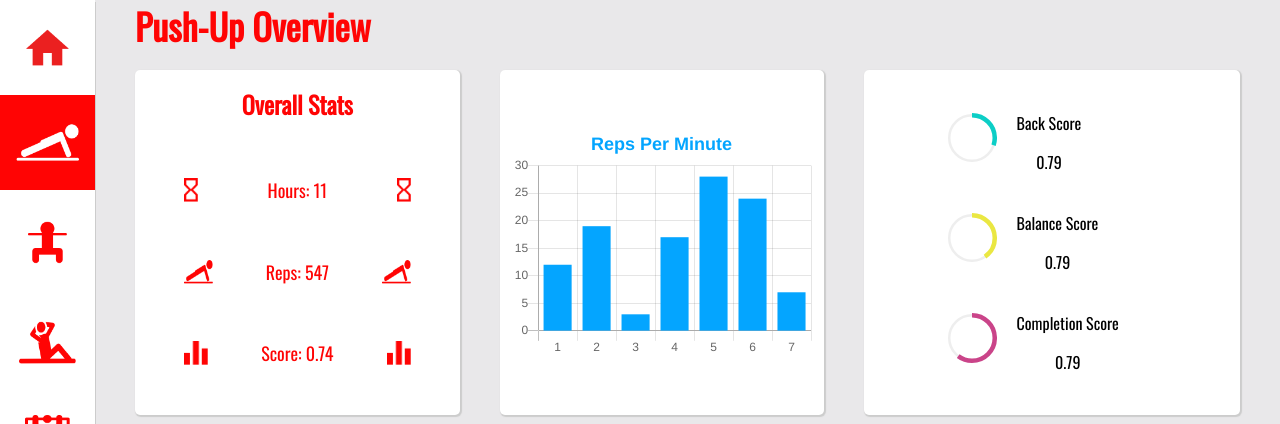
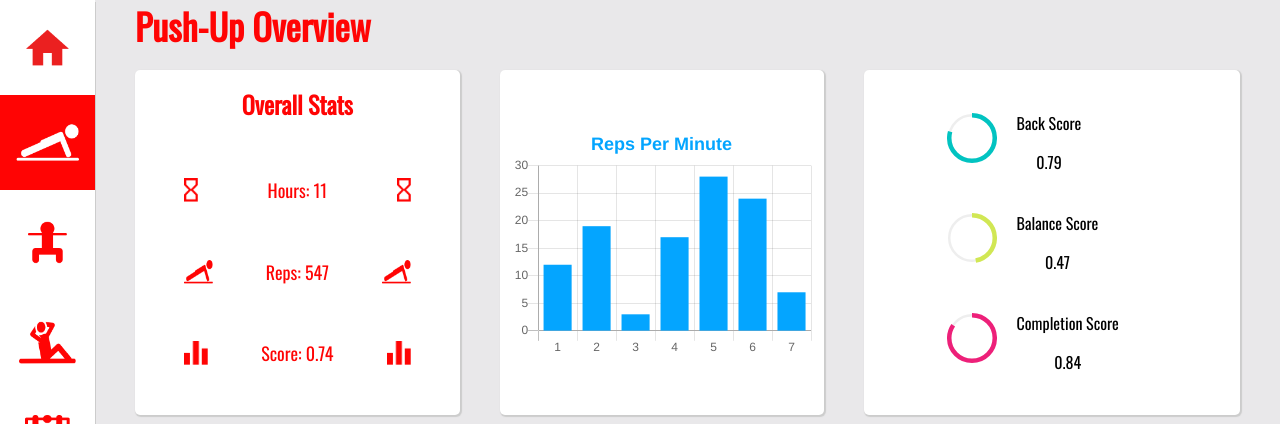
Before and after one commit to JeaneC/HackCewit, a plain HTML site: page website/index.html in a window 1280 px wide. Both pictures are taken after a click on the picture 47 px from the left and 47 px from the top of the page. Shown: the top 424 px of the page. Drawn offline with nearby package versions, Linux system fonts and the light colour scheme.

Commit message:
hotfixes

```diff
--- a/website/index.html
+++ b/website/index.html
@@ -81,14 +81,14 @@
           <div id="score2" class="score"></div>
           <div class="infoStack noFade">
             <div>Balance Score</div>
-            <div>0.79</div>
+            <div>0.47</div>
           </div>
         </div>
         <div class="box3">
           <div id="score3" class="score"></div>
           <div class="infoStack noFade">
             <div>Completion Score</div>
-            <div>0.79</div>
+            <div>0.84</div>
           </div>
         </div>
       </div>
--- a/website/js/index.js
+++ b/website/js/index.js
@@ -176,7 +176,7 @@ $('#data2').animateCss('fadeIn', function() {
 	renderBarChart([]);
 });
 $('#data3').animateCss('fadeIn', function() {
-	renderProgressBarCircles(0.3, 0.4, 0.6);
+	renderProgressBarCircles(0.79, 0.47, 0.84);
 	setTimeout(function() {
 		$('.infoStack').animateCss('fadeIn');
 		$('.infoStack').each(function(ele) {
```
